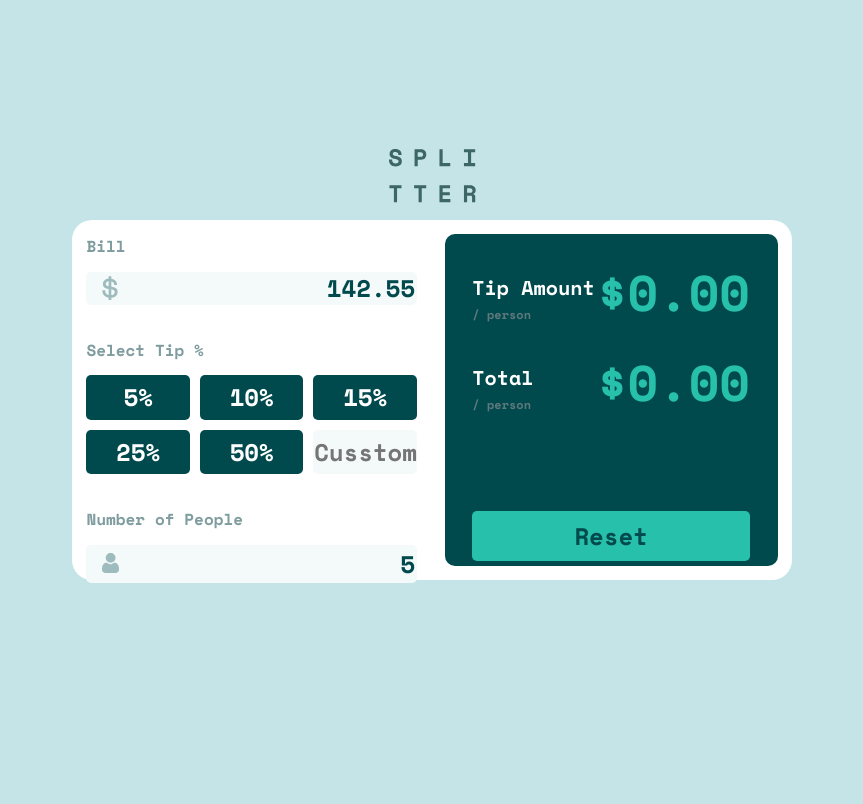
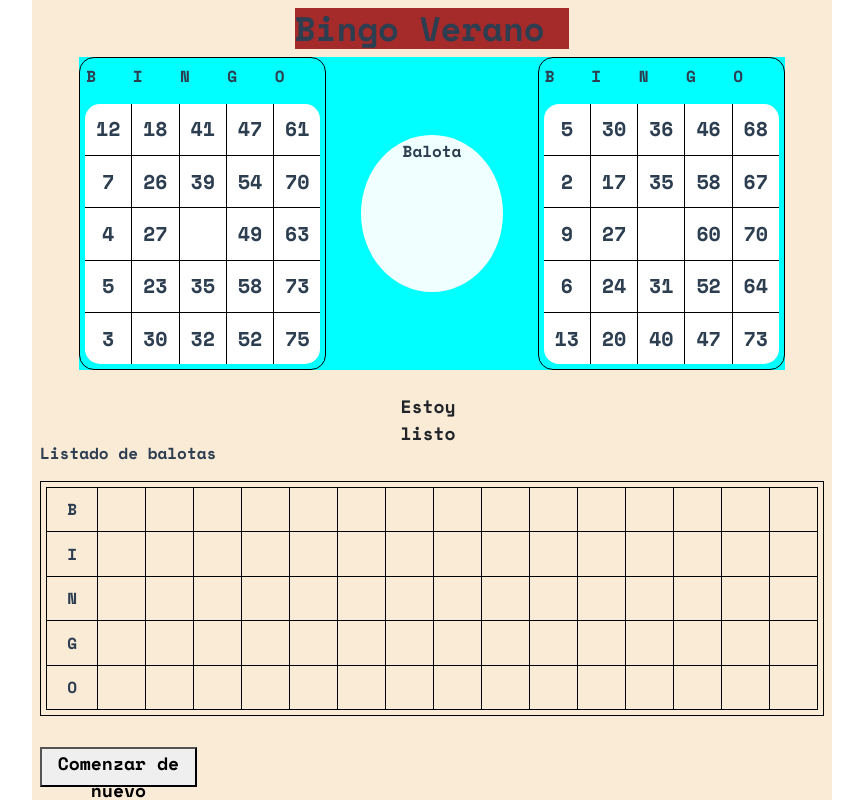
Before and after one commit to eric4274torres/project, a Vue app: page / in a window 1280 px wide. Shown: the whole page, without its empty margins (208-1071 px from the left). Built offline with nearby package versions, Linux system fonts and the light colour scheme.

Commit message:
Agregado el bingo

```diff
--- a/src/App.vue
+++ b/src/App.vue
@@ -1,22 +1,25 @@
 <template>
-  <CalculatorApp/>
+  <BingoVerano/>
+  <!-- <CalculatorApp/> -->
 </template>
 
 <script>
-import CalculatorApp from './components/CalculatorApp.vue';
+// import CalculatorApp from './components/CalculatorApp.vue';
+import BingoVerano from './components/BingoVerano.vue';
 
 export default {
   name: 'App',
   components: {
-    CalculatorApp
+    // CalculatorApp,
+    BingoVerano
 }
 }
 </script>
 
 <style>
 #app {
-  width: 90vh;
-  height: 45vh;
+  width: 100vh;
+  height: 100vh;
   font-family: 'Space Mono', monospace;
   -webkit-font-smoothing: antialiased;
   -moz-osx-font-smoothing: grayscale;
@@ -30,10 +33,10 @@ body{
     display: flex;
     align-items: center;
     justify-content: center;
-    background-color: hsl(185, 41%, 84%);
+    /* background-color: hsl(185, 41%, 84%);
     background-image: url(../public/logo.svg);
     background-repeat: no-repeat;
-    background-position: center 20%;
+    background-position: center 20%; */
     font-family: 'Space Mono', monospace;
 }
 </style>
--- /dev/null
+++ b/src/components/BingoVerano.vue
@@ -0,0 +1,323 @@
+<template>
+   <div class="principal">
+        <div class="bingo">
+            <!-- <img src="" alt="" width="15%" height="15%"> -->
+            <h1>Bingo Verano</h1>
+            <!-- <img src="" alt="" width="15%" height="15%"> -->
+        </div>
+        <div class="jugadores">
+            <div class="player">
+                <table>
+                    <th>B</th>
+                    <th>I</th>
+                    <th>N</th>
+                    <th>G</th>
+                    <th>O</th>
+                    <tr>
+                        <td class="bordertop">12</td>
+                        <td>18</td>
+                        <td>41</td>
+                        <td>47</td>
+                        <td class="bordertopright" style="border-right: none;">61</td>
+                    </tr>
+                    <tr>
+                        <td>7</td>
+                        <td>26</td>
+                        <td>39</td>
+                        <td>54</td>
+                        <td style="border-right: none;">70</td>
+                    </tr>
+                    <tr>
+                        <td>4</td>
+                        <td>27</td>
+                        <td class="image"></td>
+                        <td>49</td>
+                        <td style="border-right: none;">63</td>
+                    </tr>
+                    <tr>
+                        <td>5</td>
+                        <td>23</td>
+                        <td>35</td>
+                        <td>58</td>
+                        <td style="border-right: none;">73</td>
+                    </tr>
+                    <tr>
+                        <td class="borderbottomletf" style="border-bottom: none;">3</td>
+                        <td style="border-bottom: none;">30</td>
+                        <td style="border-bottom: none;">32</td>
+                        <td style="border-bottom: none;">52</td>
+                        <td class="borderbottom" style="border-right: none; border-bottom: none;">75</td>
+                    </tr>
+                </table>
+            </div>
+            <div class="balota">
+                <p>Balota</p>
+            </div>
+            <div class="cpu">
+                <table>
+                    <th>B</th>
+                    <th>I</th>
+                    <th>N</th>
+                    <th>G</th>
+                    <th>O</th>
+                    <tr>
+                        <td class="bordertop">5</td>
+                        <td>30</td>
+                        <td>36</td>
+                        <td>46</td>
+                        <td class="bordertopright" style="border-right: none;">68</td>
+                    </tr>
+                    <tr>
+                        <td>2</td>
+                        <td>17</td>
+                        <td>35</td>
+                        <td>58</td>
+                        <td style="border-right: none;">67</td>
+                    </tr>
+                    <tr>
+                        <td>9</td>
+                        <td>27</td>
+                        <td class="image"></td>
+                        <td>60</td>
+                        <td style="border-right: none;">70</td>
+                    </tr>
+                    <tr>
+                        <td>6</td>
+                        <td>24</td>
+                        <td>31</td>
+                        <td>52</td>
+                        <td style="border-right: none;">64</td>
+                    </tr>
+                    <tr>
+                        <td class="borderbottomletf" style="border-bottom: none;">13</td>
+                        <td style="border-bottom: none;">20</td>
+                        <td style="border-bottom: none;">40</td>
+                        <td style="border-bottom: none;">47</td>
+                        <td class="borderbottom" style="border-right: none; border-bottom: none;">73</td>
+                    </tr>
+                </table>
+            </div>
+        </div>
+        <button class="btn" v-on:click="numaleatorio">Estoy listo</button>
+        <p>Listado de balotas</p>
+        <div class="listado">
+            <table>
+                <tr>
+                    <td>B</td>
+                    <td></td>
+                    <td></td>
+                    <td></td>
+                    <td></td>
+                    <td></td>
+                    <td></td>
+                    <td></td>
+                    <td></td>
+                    <td></td>
+                    <td></td>
+                    <td></td>
+                    <td></td>
+                    <td></td>
+                    <td></td>
+                    <td></td>
+                </tr>
+                <tr>
+                    <td>I</td>
+                    <td></td>
+                    <td></td>
+                    <td></td>
+                    <td></td>
+                    <td></td>
+                    <td></td>
+                    <td></td>
+                    <td></td>
+                    <td></td>
+                    <td></td>
+                    <td></td>
+                    <td></td>
+                    <td></td>
+                    <td></td>
+                    <td></td>
+                </tr>
+                <tr>
+                    <td>N</td>
+                    <td></td>
+                    <td></td>
+                    <td></td>
+                    <td></td>
+                    <td></td>
+                    <td></td>
+                    <td></td>
+                    <td></td>
+                    <td></td>
+                    <td></td>
+                    <td></td>
+                    <td></td>
+                    <td></td>
+                    <td></td>
+                    <td></td>
+                </tr>
+                <tr>
+                    <td>G</td>
+                    <td></td>
+                    <td></td>
+                    <td></td>
+                    <td></td>
+                    <td></td>
+                    <td></td>
+                    <td></td>
+                    <td></td>
+                    <td></td>
+                    <td></td>
+                    <td></td>
+                    <td></td>
+                    <td></td>
+                    <td></td>
+                    <td></td>
+                </tr>
+                <tr>
+                    <td>O</td>
+                    <td></td>
+                    <td></td>
+                    <td></td>
+                    <td></td>
+                    <td></td>
+                    <td></td>
+                    <td></td>
+                    <td></td>
+                    <td></td>
+                    <td></td>
+                    <td></td>
+                    <td></td>
+                    <td></td>
+                    <td></td>
+                    <td></td>
+                </tr>
+            </table>
+        </div>
+        <button>Comenzar de nuevo</button>
+    </div>
+</template>
+
+<script>
+export default {
+    name:'BingoVerano',
+    data(){
+        return{
+            numero:0,
+            numiInicial:1,
+            numFinal:75,
+            letra:null
+        }
+    },
+    methods:{
+        numaleatorio(){
+            this.numero=(Array.from({ length: 75 }, (_, i) => i + 1)).sort(() => Math.random() - 0.5);
+            if(this.numero>=1 && this.numero<=15)this.letra="B"
+            if(this.numero>=16 && this.numero<=30)this.letra="I"
+            if(this.numero>=31 && this.numero<=45)this.letra="N"
+            if(this.numero>=46 && this.numero<=60)this.letra="G"
+            if(this.numero>=61 && this.numero<=75)this.letra="O"
+            console.log(this.letra+""+ this.numero)
+        }
+    }
+
+}
+</script>
+
+<style>
+.principal{
+    width: 100%;
+    height: 100%;
+    padding: 1%;
+    background-color: antiquewhite;
+}
+.bingo{
+    margin: auto;
+    margin-bottom: 1%;
+    width: 35%;
+    display: flex;
+    justify-content: space-between;
+    background-color: brown;
+}
+h1{
+    font-size: 34px;
+    margin: 0;
+}
+.jugadores{
+    width: 90%;
+    height: 40%;
+    display: flex;
+    justify-content: space-between;
+    margin: auto;
+    background-color: aqua;
+}
+.player,.cpu{
+    width: 35%;
+    border: 1px solid black;
+    padding: 5px;
+    border-radius: 15px;
+}
+.player td, .cpu td{
+    font-size: 20px;
+    text-align: center;
+    background-color: white;
+    border-right: 1px solid black;
+    border-bottom: 1px solid black;
+}
+.borderbottom{
+    border-bottom-right-radius: 15px;
+}
+.bordertop{
+    border-top-left-radius: 15px;
+}
+.borderbottomletf{
+    border-bottom-left-radius: 15px;
+}
+.bordertopright{
+    border-top-right-radius: 15px;
+}
+.listado{
+    height: 30%;
+    border: 1px solid black;
+    padding: 5px;
+}
+.listado td{
+    width: 70px;
+    height: 15px;
+    text-align: center;
+    border: 1px solid black;
+}
+.image{
+    background-size: 100%;
+}
+.balota{
+    width: 20%;
+    height: 50%;
+    border-radius: 50%;
+    margin: auto;
+    background-color: azure;
+    text-align: center;
+}
+.btn{
+    width: 15%;
+    height: 4%;
+    font-size: 18px;
+    margin: 0 42%;
+    margin-top: 2%;
+}
+button{
+    width: 20%;
+    height: 5%;
+    font-size: 18px;
+    margin-top: 4%;
+}
+p{
+    margin-top: 3%;
+    font-size: 16px;
+}
+table{
+    width: 100%;
+    height: 100%;
+    border-collapse: collapse;
+}
+</style>
```
Also changed, not shown: 1 other file (tests, documents, lock files or other folders).
